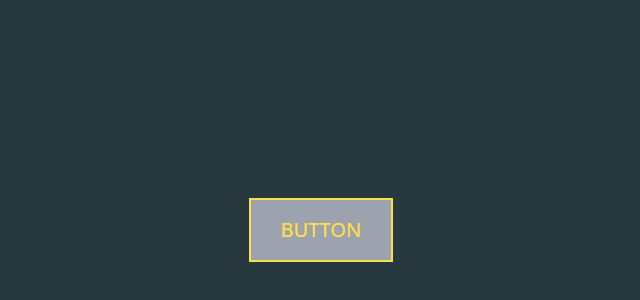
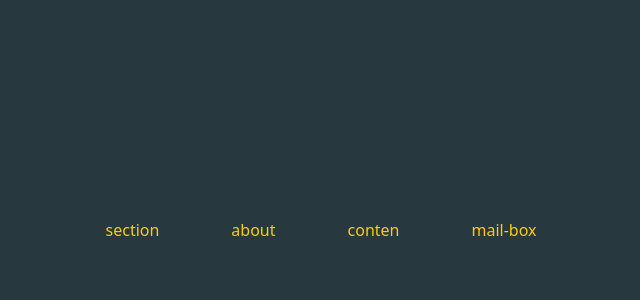
Before and after one commit to aeinmananni/animation-with-tailwind-css-in-react-js, a React (Vite) app: page / in a window 1280 px wide. Shown: the part 170-470 px from the top of the page, without its empty margins (319-959 px from the left). Built offline with nearby package versions, Linux system fonts and the light colour scheme.

Commit message:
add hover affect with menu

```diff
--- a/src/components/hover-button-project2/index.tsx
+++ b/src/components/hover-button-project2/index.tsx
@@ -36,8 +36,14 @@ const HoverButtonProject2 = () => {
     // <div className="btnHover w-32 h-16 flex justify-center hover:text-white border-2 border-black  items-center  relative  overflow-hidden duration-700">
     //   BUTTON
     // </div>
-    <div className="rotationDiv relative w-36 h-16 border-yellow-300 border-2 text-yellow-300 flex justify-center items-center text-xl">
-      BUTTON
+    // <div className="rotationDiv relative w-36 h-16 border-yellow-300 border-2 text-yellow-300 flex justify-center items-center text-xl">
+    //   BUTTON
+    // </div>
+    <div className="flex justify-center items-center gap-10 ">
+      <span className="sp">section</span>
+      <span className="sp">about</span>
+      <span className="sp">conten</span>
+      <span className="sp">mail-box</span>
     </div>
   );
 };
--- a/src/components/hover-button-project2/styles.css
+++ b/src/components/hover-button-project2/styles.css
@@ -85,3 +85,14 @@
 .rotationDiv:hover::after{
      transform: translateX(0) scale(1) rotateY(360deg);
 }
+
+.sp{
+       @apply text-yellow-400   px-4 py-2 relative
+}
+
+.sp{
+      @apply before:w-0 before:h-0.5 before:absolute  before:top-0 before:bg-yellow-400 before:left-0 before:transition-all before:duration-500  before:hover:w-full
+}
+.sp{
+      @apply after:w-0 after:h-0.5 after:absolute  after:bottom-0 after:bg-yellow-400 after:right-0 after:transition-all after:duration-500  after:hover:w-full
+}
```
